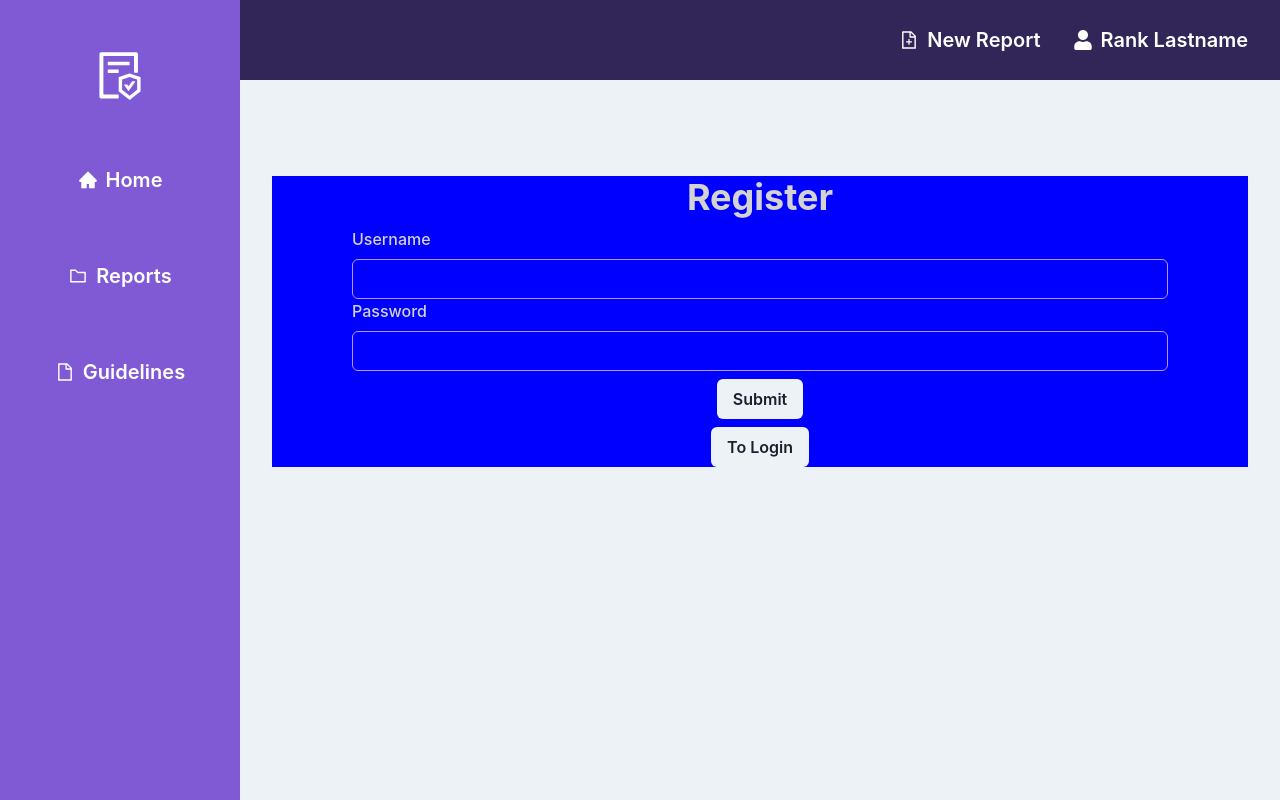
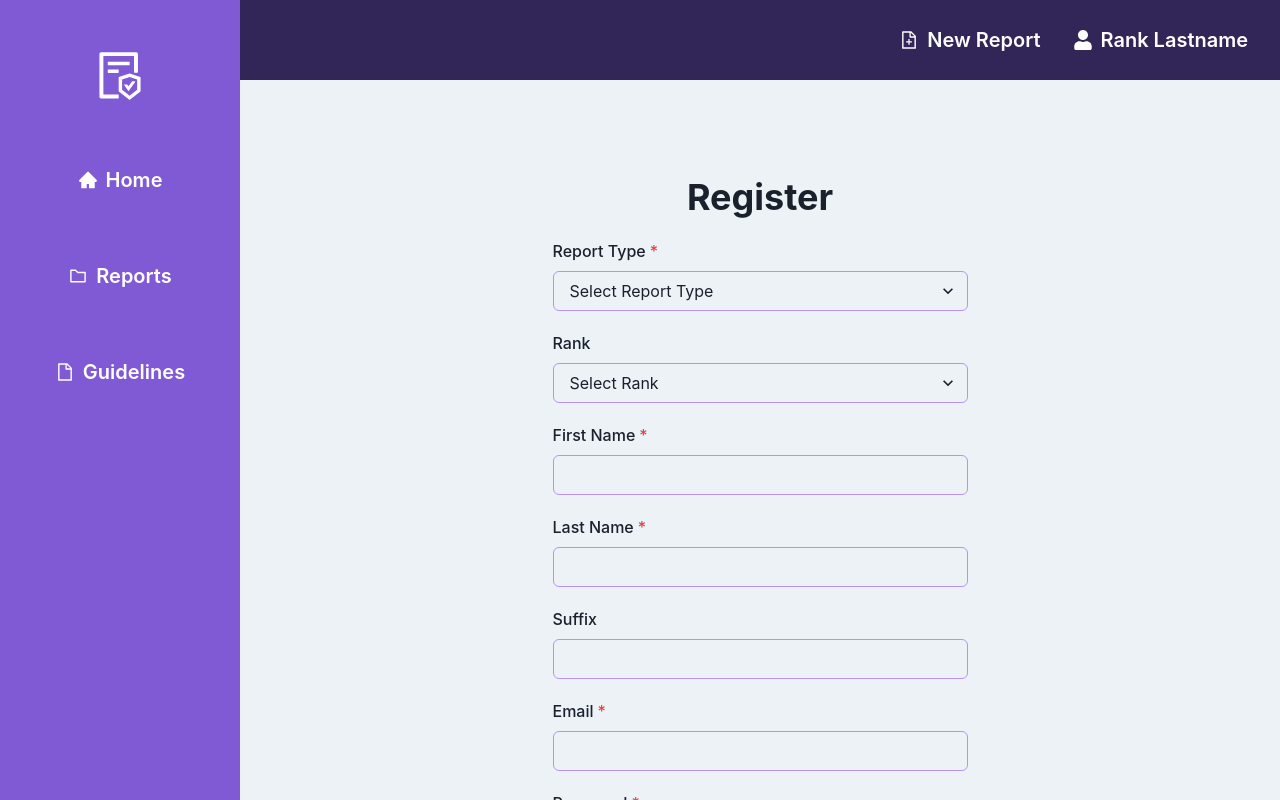
Before and after one commit to cvxluo/junior-design-project, a Next.js app: page /login in a window 1280 px wide. Both pictures are taken after a click on the button "Register". Shown: the top 800 px of the page. Built offline with nearby package versions, Linux system fonts and the light colour scheme.

Commit message:
updates to login page to include new account creation fields

```diff
--- a/src/screens/Login/Login.jsx
+++ b/src/screens/Login/Login.jsx
@@ -5,24 +5,41 @@ import {
   Heading,
   Input,
   Button,
+  ButtonGroup,
   FormControl,
   FormLabel,
+  FormErrorMessage,
+  Select,
 } from "@chakra-ui/react";
-import urls from "utils/urls";
+//import urls from "utils/urls";
 import { signIn } from "next-auth/react";
 import { signUp } from "src/actions/User";
 
 export default function Login() {
-  const [mode, setMode] = useState("To Login");
+  const [mode, setMode] = useState("Login");
   const [email, setEmail] = useState("");
+  const [rank, setRank] = useState("");
+  const [firstName, setFirstName] = useState("");
+  const [lastName, setLastName] = useState("");
+  const [suffix, setSuffix] = useState("");
+  const [reportType, setReportType] = useState(0);
   const [password, setPassword] = useState("");
+  const [password2, setPassword2] = useState("");
 
   const handleSubmitInfo = (e) => {
     e.preventDefault();
     if (mode === "Register") {
-      signUp(email, password).then(() => {
+      signUp(
+        email,
+        password,
+        reportType,
+        rank,
+        firstName,
+        lastName,
+        suffix
+      ).then(() => {
         alert("Successfully created new user account");
-        setMode("To Login");
+        setMode("Login");
       });
     } else {
       signIn("credentials", {
@@ -34,40 +51,168 @@ export default function Login() {
   };
 
   return (
-    <Box backgroundColor="blue">
+    <Box>
       <VStack m="10vh">
-        <Heading color="lightgray">{mode}</Heading>
-        <FormControl color="lightgray">
-          <FormLabel>Username</FormLabel>
+        <Heading mb="3">{mode}</Heading>
+        {mode === "Login" && (
+          <div>
+            <FormControl id="email" isRequired>
+              <FormLabel>Email</FormLabel>
               <Input
                 type="email"
                 value={email}
+                mb="5"
+                maxLength={255}
                 onChange={(e) => setEmail(e.target.value)}
               />
+            </FormControl>
+            <FormControl id="password" isRequired>
+              <FormLabel>Password</FormLabel>
+              <Input
+                type="password"
+                minLength={8}
+                maxLength={64}
+                value={password}
+                onChange={(e) => setPassword(e.target.value)}
+              />
+            </FormControl>
+          </div>
+        )}
+        {mode === "Register" && (
+          <div>
+            <FormControl id="reportType" isRequired>
+              <FormLabel>Report Type</FormLabel>
+              <Select
+                placeholder="Select Report Type"
+                value={reportType}
+                defaultValue={0}
+                mb="5"
+                onChange={(e) => setReportType(e.target.value)}
+              >
+                <option value={1}>EPR</option>
+                <option value={2}>OPR</option>
+                <FormErrorMessage>Report Type is required.</FormErrorMessage>
+              </Select>
+            </FormControl>
+            <FormControl id="rank">
+              <FormLabel>Rank</FormLabel>
+              <Select
+                placeholder="Select Rank"
+                value={rank}
+                defaultValue={0}
+                mb="5"
+                onChange={(e) => setRank(e.target.value)}
+              >
+                <option value={"AB"}>Airman Basic (AB)</option>
+                <option value={"Amn"}>Airman (Amn)</option>
+                <option value={"A1C"}>Airman First Class (A1C)</option>
+                <option value={"SrA"}>Senior Airman or Sergeant (SrA)</option>
+                <option value={"SSgt"}>Staff Sergeant (SSgt)</option>
+                <option value={"TSgt"}>Technical Sergeant (TSgt)</option>
+                <option value={"MSgt"}>Master Sergeant (MSgt)</option>
+                <option value={"SMSgt"}>Senior Master Sergeant (SMSgt)</option>
+                <option value={"CMSgt"}>Chief Master Sergeant (CMSgt)</option>
+                <option value={"CCM"}>
+                  Command Chief Master Sergeant (CCM)
+                </option>
+                <option value={"CMSAF"}>
+                  Chief Master Sergeant of the Air Force (CMSAF)
+                </option>
+                <option value={"1st Lt"}>First Lieutenant (1st Lt)</option>
+                <option value={"Capt"}>Captain (Capt)</option>
+                <option value={"Maj"}>Major (Maj)</option>
+                <option value={"Lt Col"}>Lieutenant Colonel (Lt Col)</option>
+                <option value={"Col"}>Colonel (Col)</option>
+                <option value={"Brig Gen"}>Brigadier General (Brig Gen)</option>
+                <option value={"Maj Gen"}>Major General (Maj Gen)</option>
+                <option value={"Lt Gen"}>Lieutenant General (Lt Gen)</option>
+                <option value={"Gen"}>
+                  General Air Force Chief of Staff (Gen)
+                </option>
+                <option value={"GOAF"}>General of the Air Force (GOAF)</option>
+              </Select>
+            </FormControl>
+            <FormControl id="firstName" isRequired>
+              <FormLabel>First Name</FormLabel>
+              <Input
+                type=""
+                value={firstName}
+                maxLength={64}
+                mb="5"
+                onChange={(e) => setFirstName(e.target.value)}
+              />
+              <FormErrorMessage>First Name is required.</FormErrorMessage>
+            </FormControl>
+            <FormControl id="lastName" isRequired>
+              <FormLabel>Last Name</FormLabel>
+              <Input
+                type=""
+                value={lastName}
+                maxLength={64}
+                mb="5"
+                onChange={(e) => setLastName(e.target.value)}
+              />
+              <FormErrorMessage>Last Name is required.</FormErrorMessage>
+            </FormControl>
+            <FormControl id="suffix">
+              <FormLabel>Suffix</FormLabel>
+              <Input
+                type=""
+                value={suffix}
+                maxLength={6}
+                mb="5"
+                onChange={(e) => setSuffix(e.target.value)}
+              />
+            </FormControl>
+            <FormControl id="email" isRequired>
+              <FormLabel>Email</FormLabel>
+              <Input
+                type="email"
+                value={email}
+                mb="5"
+                maxLength={255}
+                onChange={(e) => setEmail(e.target.value)}
+              />
+              <FormErrorMessage>Email is required.</FormErrorMessage>
+            </FormControl>
+            <FormControl id="password" isRequired>
               <FormLabel>Password</FormLabel>
               <Input
                 type="password"
                 value={password}
+                mb="5"
+                minLength={8}
+                maxLength={32}
                 onChange={(e) => setPassword(e.target.value)}
               />
+              <FormErrorMessage>Password is required.</FormErrorMessage>
             </FormControl>
-        {mode === "To Login" && (
-          <Button
-            onClick={() => signIn("google", { callbackUrl: urls.pages.home })}
-          >
-            Sign In With Google
-          </Button>
+            <FormControl id="confirmPassword" isRequired>
+              <FormLabel>Confirm Password</FormLabel>
+              <Input
+                type="password"
+                value={password2}
+                mb="5"
+                minLength={8}
+                maxLength={32}
+                onChange={(e) => setPassword2(e.target.value)}
+              />
+              <FormErrorMessage>
+                Password confirmation is required.
+              </FormErrorMessage>
+            </FormControl>
+          </div>
         )}
-
+        <ButtonGroup>
           <Button onClick={(e) => handleSubmitInfo(e)}>Submit</Button>
-
           <Button
             onClick={() => {
-            setMode(mode === "To Login" ? "Register" : "To Login");
+              setMode(mode === "Login" ? "Register" : "Login");
             }}
           >
-          {mode === "To Login" ? "Register" : "To Login"}
+            {mode === "Login" ? "Register" : "Login"}
           </Button>
+        </ButtonGroup>
       </VStack>
     </Box>
   );
```
Lines whose indentation alone changed are shown as unchanged.
